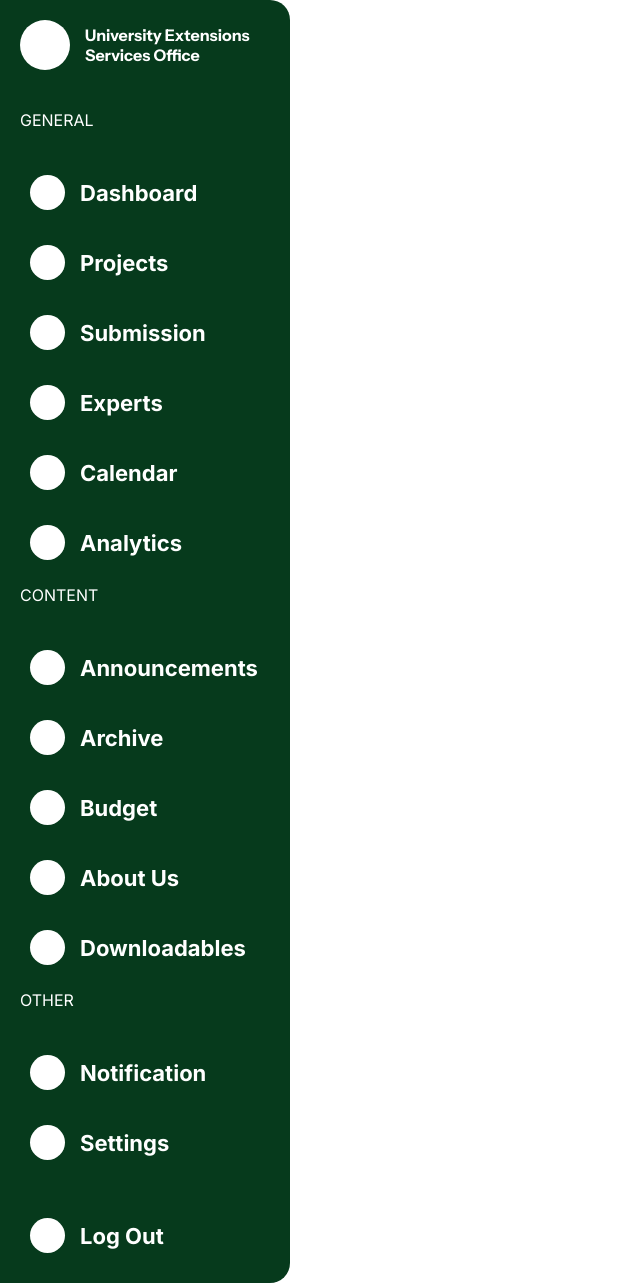
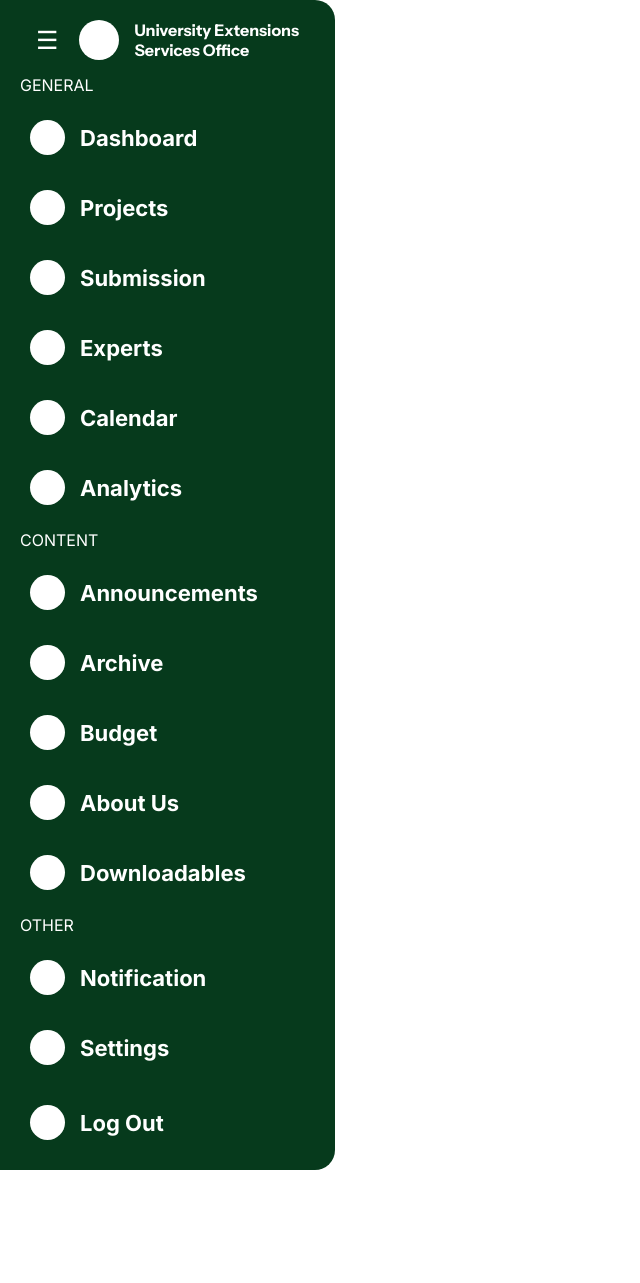
Before and after one commit to bmkhn/MANGO, a Django app: template templates/sidebars/coord_sidebar.html in a window 1280 px wide. Shown: the whole page, without its empty margins (0-640 px from the left). After the commit the page ends 1170 px from the top, so only its background shows below. Run offline with Django 5.2, Linux system fonts and the light colour scheme; the template is opened without the code that fills it, so the values that code supplies are empty.

Commit message:
Made sidebar collapsible. Add to other internal sidebar later

```diff
--- a/templates/sidebars/coord_sidebar.html
+++ b/templates/sidebars/coord_sidebar.html
@@ -5,8 +5,7 @@
   <title>Internal Sidebar</title>
   <link rel="preconnect" href="https://fonts.googleapis.com">
   <link rel="preconnect" href="https://fonts.gstatic.com" crossorigin>
-<link href="https://fonts.googleapis.com/css2?family=Instrument+Sans:ital,wght@0,400;0,500;0,600;0,700;1,400;1,500;1,600;1,700&display=swap" rel="stylesheet">
-<link href="https://fonts.googleapis.com/css2?family=Inter:ital,wght@0,100..900;1,100..900&display=swap" rel="stylesheet">
+  <link href="https://fonts.googleapis.com/css2?family=Instrument+Sans:700&family=Inter:wght@400;700&display=swap" rel="stylesheet">
   <style>
     body {
       margin: 0;
@@ -14,44 +13,72 @@
     }
 
     .sidebar-container {
-		width: 250px;
+      width: 295px;
       min-height: 100vh;
       padding: 20px;
-		border-top-right-radius: 20px;
-		border-bottom-right-radius: 20px;
       background-color: #063A1C;
       color: white;
       display: flex;
       flex-direction: column;
       justify-content: space-between;
+      border-top-right-radius: 20px;
+      border-bottom-right-radius: 20px;
+      transition: width 0.3s ease;
+      overflow: hidden;
+    }
+
+    .sidebar-container.collapsed {
+      width: 55px;
+    }
+
+    .toggle-button {
+      background-color: transparent;
+      border: none;
+      color: white;
+	  margin-left: 10px;
+      font-size: 25px;
+      cursor: pointer;
     }
 
     .sidebar-logo {
       display: flex;
       align-items: center;
-		margin-bottom: 40px;
+      margin-bottom: 15px;
+      white-space: nowrap;
     }
 
     .sidebar-logo-circle {
-		width: 50px;
-		height: 50px;
+      width: 40px;
+      height: 40px;
       background-color: white;
       border-radius: 50%;
+	  margin-left: 15px;
 	  margin-right: 15px;
+      flex-shrink: 0;
+	  align-items: center;
     }
 
     .sidebar-logo-text {
       font-family: 'Instrument Sans', sans-serif;
       font-size: 16px;
-		font-weight: 1000;
-		vertical-align: middle;
+      font-weight: 700;
+      display: inline-block;
+    }
+
+    .sidebar-container.collapsed .sidebar-tab-group-label,
+	.sidebar-container.collapsed .sidebar-logo-circle {
+      visibility: hidden;
+    }
+
+    .sidebar-container.collapsed .sidebar-logo-text,
+	.sidebar-container.collapsed .table-text,
+	.sidebar-container.collapsed .table-text {
+      display: none;
     }
 
     .sidebar-tab-group-label {
       font-family: 'Inter', sans-serif;
       font-size: 16px;
-		font-weight: regular;
-		margin-bottom: 20px;
     }
 
     .sidebar-tabs {
@@ -81,6 +108,7 @@
       background-color: white;
       border-radius: 50%;
       margin-right: 15px;
+      flex-shrink: 0;
     }
 
     .sidebar-logout {
@@ -93,96 +121,82 @@
       font-weight: bold;
     }
 
+
   </style>
 </head>
 <body>
-<div class="sidebar-container">
+  <div class="sidebar-container" id="sidebar">
+    <!-- Collapse Button -->
+
+
     <!-- Logo Container -->
     <div class="sidebar-logo">
+		<button class="toggle-button" onclick="toggleSidebar()">☰</button>
 		<div class="sidebar-logo-circle"></div>
 		<span class="sidebar-logo-text">University Extensions<br>Services Office</span>
     </div>
 
     <!-- Tabs -->
     <div class="sidebar-tabs">
-
-		<!-- General Section -->
       <div class="sidebar-tab-group-label">GENERAL</div>
 
       <a href="#" class="sidebar-tab">
         <div class="sidebar-tab-icon"></div>
         <span class="table-text">Dashboard</span>
       </a>
-
       <a href="#" class="sidebar-tab">
         <div class="sidebar-tab-icon"></div>
         <span class="table-text">Projects</span>
       </a>
-
       <a href="#" class="sidebar-tab">
         <div class="sidebar-tab-icon"></div>
         <span class="table-text">Submission</span>
       </a>
-
       <a href="#" class="sidebar-tab">
         <div class="sidebar-tab-icon"></div>
         <span class="table-text">Experts</span>
       </a>
-
       <a href="#" class="sidebar-tab">
         <div class="sidebar-tab-icon"></div>
         <span class="table-text">Calendar</span>
       </a>
-
       <a href="#" class="sidebar-tab">
         <div class="sidebar-tab-icon"></div>
         <span class="table-text">Analytics</span>
       </a>
 
-		<!-- Content Section -->
       <div class="sidebar-tab-group-label">CONTENT</div>
-
       <a href="#" class="sidebar-tab">
         <div class="sidebar-tab-icon"></div>
         <span class="table-text">Announcements</span>
       </a>
-
       <a href="#" class="sidebar-tab">
         <div class="sidebar-tab-icon"></div>
         <span class="table-text">Archive</span>
       </a>
-
       <a href="#" class="sidebar-tab">
         <div class="sidebar-tab-icon"></div>
         <span class="table-text">Budget</span>
       </a>
-
       <a href="#" class="sidebar-tab">
         <div class="sidebar-tab-icon"></div>
         <span class="table-text">About Us</span>
       </a>
-
       <a href="#" class="sidebar-tab">
         <div class="sidebar-tab-icon"></div>
         <span class="table-text">Downloadables</span>
       </a>
 
-		<!-- Other Section -->
       <div class="sidebar-tab-group-label">OTHER</div>
-
       <a href="#" class="sidebar-tab">
         <div class="sidebar-tab-icon"></div>
         <span class="table-text">Notification</span>
       </a>
-
       <a href="#" class="sidebar-tab">
         <div class="sidebar-tab-icon"></div>
         <span class="table-text">Settings</span>
       </a>
-
     </div>
-
-	<br>
 
     <!-- Logout -->
     <div class="sidebar-logout">
@@ -192,5 +206,11 @@
       </a>
     </div>
   </div>
+
+  <script>
+	function toggleSidebar() {
+		document.querySelector('.sidebar-container').classList.toggle('collapsed');
+	}
+  </script>
 </body>
 </html>
```
Lines whose indentation alone changed are shown as unchanged.
